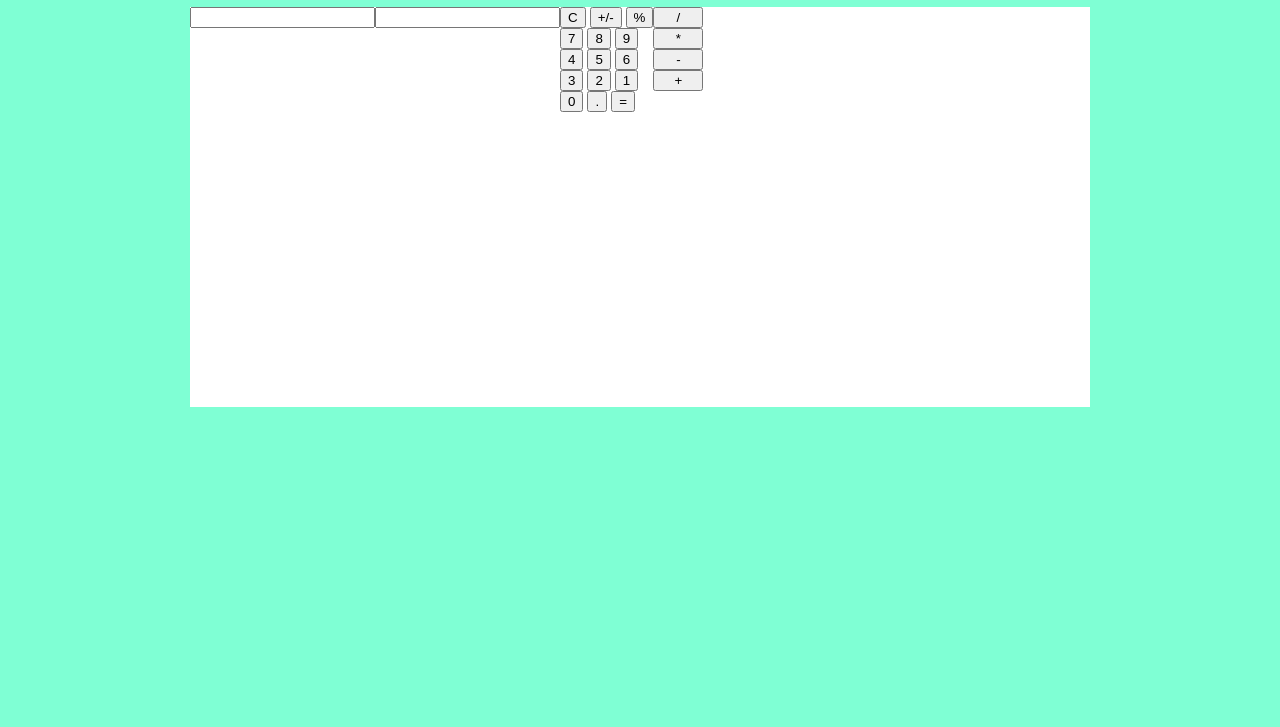
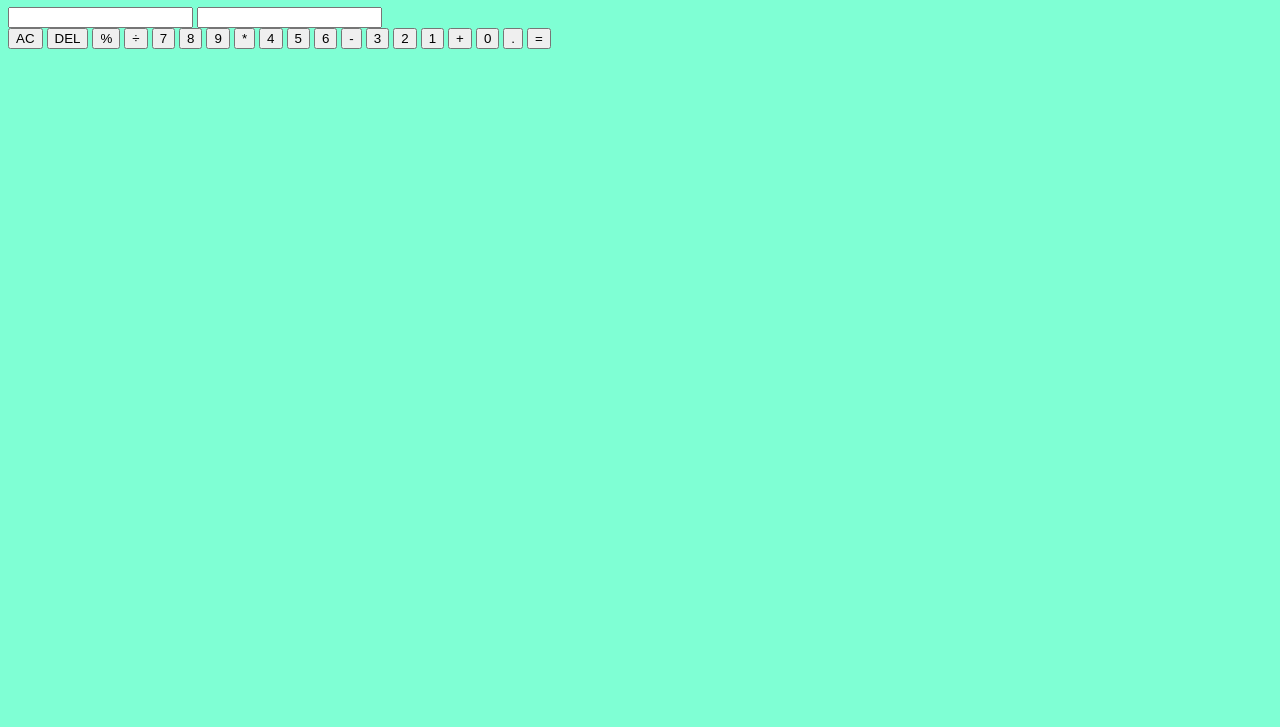
Before and after one commit to heyjulesb/calculator, a plain HTML site: page index.html in a window 1280 px wide. Shown: the part 73-800 px from the top of the page. Drawn offline with Linux system fonts and the light colour scheme.

Commit message:
Update index.html
changing names to the container and buttons

```diff
--- a/index.html
+++ b/index.html
@@ -5,58 +5,59 @@
   <meta name="viewport" content="width=device-width, initial-scale=1.0">
   <title>Calculator</title>
   <link rel="stylesheet" href="./styles.css">
+  <link href="https://fonts.googleapis.com/css2?family=Raleway:wght@400;500;600;700&display=swap" rel="stylesheet">
+  <link href="https://fonts.googleapis.com/css2?family=Pacifico&display=swap" rel="stylesheet">
 
 </head>
 <body>
-  <h1>Caluclator</h1>
-  <section class="calculatorWrapper">
-    <div class="math">
-      <input class="math"/>
-    </div>
-    <div class="preview">
+  <h1>Calculator</h1>
+  <section class="calculator-wrapper-grid">
+    <div class="output">
+      <input class="math" />
       <input class="preview" />
     </div>
+  <!-- <div class="leftSide">
+    <div class="firstRow"> -->
+    <button class="clear">AC</button>
+    <button class="delete">DEL</button>
+    <button class="percentage">%</button>
+    <button class="divide operator">÷</button>
 
-  <div class="leftSide">
-    <div class="firstRow">
-      <button class="clear">C</button>
-      <button class="positiveOrNegative">+/-</button>
-      <button class="percentage">%</button>
+    <!-- </div>
+    <div class="secondRow"> -->
+    <button class="seven number">7</button>
+    <button class="eight number">8</button>
+    <button class="nine number">9</button>
+    <button class="times operator">*</button>
 
-    </div>
-    <div class="secondRow">
-      <button class="number">7</button>
-      <button class="number">8</button>
-      <button class="number">9</button>
-    </div>
+    <!-- </div> -->
 
-    <div class="thirdRow">
-      <button class="number">4</button>
-      <button class="number">5</button>
-      <button class="number">6</button>
-    </div>
+    <!-- <div class="thirdRow"> -->
+    <button class="four number">4</button>
+    <button class="five number">5</button>
+    <button class="six number">6</button>
+    <button class="minus operator">-</button>
+    <!-- </div> -->
 
-    <div class="fourthRow">
-      <button class="number">3</button>
-      <button class="number">2</button>
-      <button class="number">1</button>
-    </div>
+    <!-- <div class="fourthRow"></div> -->
+    <button class="three number">3</button>
+    <button class="two number">2</button>
+    <button class="one number">1</button>
+    <button class="plus operator span-two">+</button>
+    <!-- </div> -->
 
-    <div class="fifthRow">
-      <button class="number">0</button>
-      <button class="decimal">.</button>
-      <button class="equal">=</button>
-    </div>
+    <!-- <div class="fifthRow"> -->
+    <button class="zero number">0</button>
+    <button class="decimal">.</button>
+    <button class="equal">=</button>
+    <!-- </div>
   </div>
 
-    <div class="rightSide">
-      <button class="operator">/</button>
-      <button class="operator">*</button>
-      <button class="operator">-</button>
-      <button class="operator">+</button>
-    </div>
+    <div class="rightSide"> -->
+    <!-- </div> -->
 
   </section>
+
 
 <script src="./scripts.js"></script>
 </body>
```
